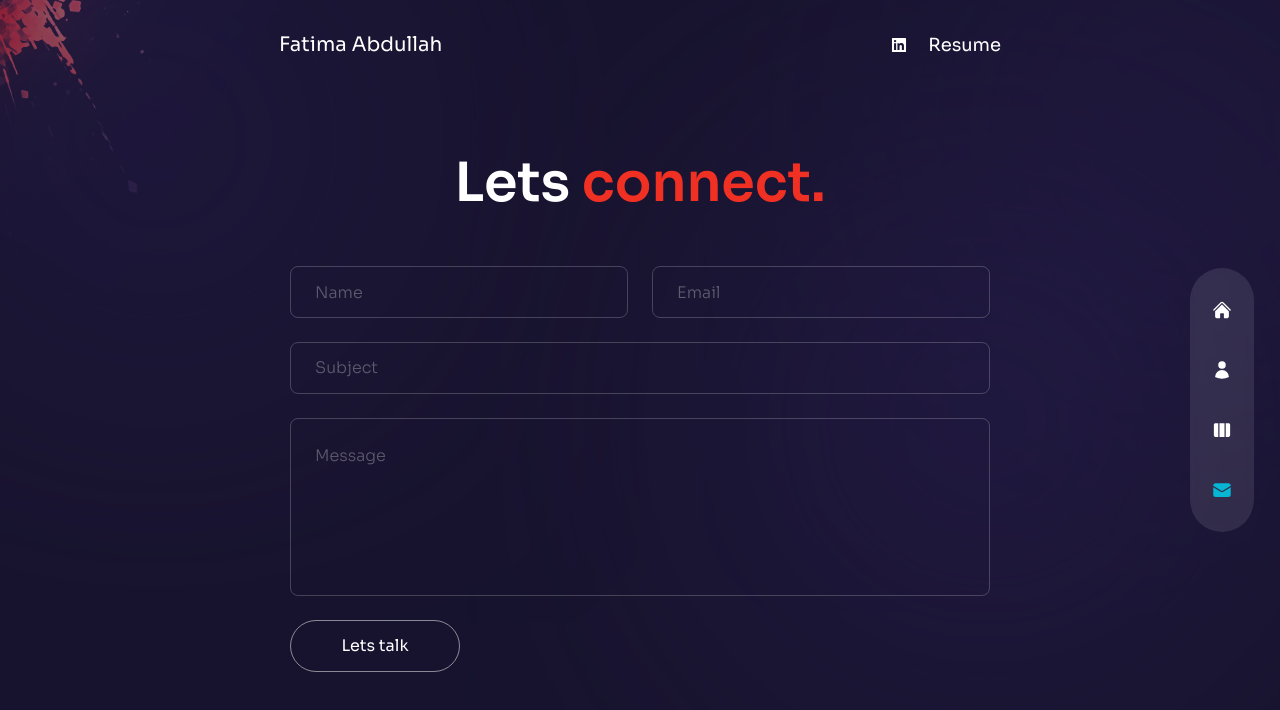
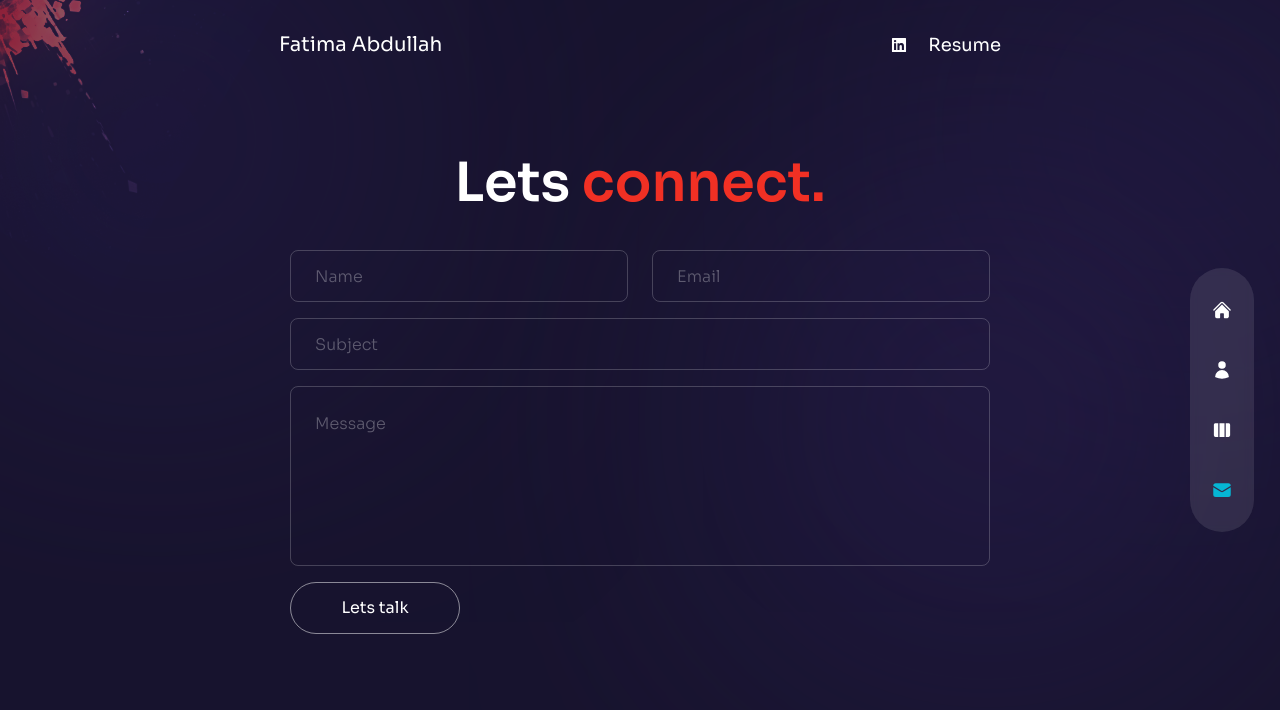
Before and after one commit to fatGubari/my-portfolio-project, a Next.js app: page /contact in a window 1280 px wide. Shown: the top 710 px of the page. Built offline with nearby package versions, Linux system fonts and the light colour scheme.

Commit message:
update 1

```diff
--- a/components/Header.js
+++ b/components/Header.js
@@ -5,7 +5,7 @@ const PDF_URL = "http://localhost:3000/Resume.pdf"
 const Header = () => {
 
   return (
-    <header className="absolute z-30 w-full flex items-center px-16 xl:px-0 xl:h-[90px] mb-3 md:mb-0">
+    <header className="absolute z-30 w-full flex items-center px-16 xl:px-0 xl:h-[90px]">
       <div className="container mx-auto">
         <div className="flex flex-col lg:flex-row justify-around items-center gap-y-6 py-5">
           <h1 className="text-xl">Fatima Abdullah</h1>
--- a/pages/contact/index.js
+++ b/pages/contact/index.js
@@ -46,12 +46,12 @@ const Contact = () => {
         {/* text & form */}
         <div className="flex flex-col w-full max-w-[700px] overflow-y-scroll scrollbar-thin scrollbar-dark md:overflow-y-hidden h-full">
           {/* text */}
-          <h2 className="h2 text-center mb-12">
+          <h2 className="h2 text-center mb-8">
             Lets <span className="text-accent"> connect. </span>
           </h2>
           {/* form */}
           <form
-            className="flex-1 flex flex-col gap-6 sm:w-full sm:mx-auto h-[50%]"
+            className="flex-1 flex flex-col gap-4 sm:w-full sm:mx-auto h-[50%]"
             onSubmit={onSubmit}
           >
             {/* input group */}
```
